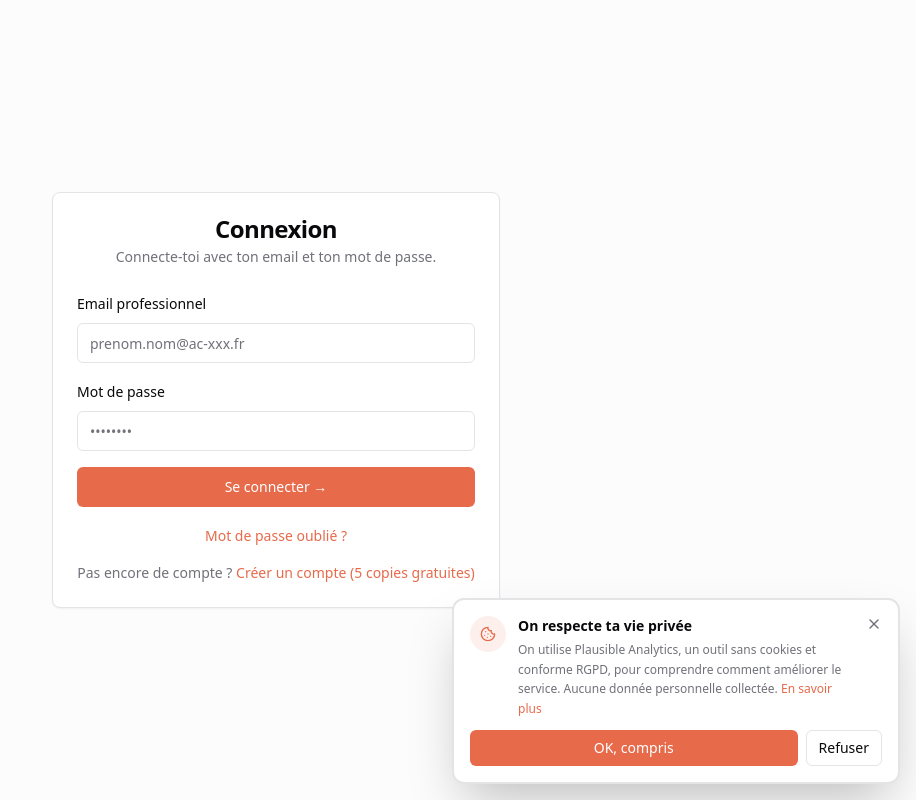
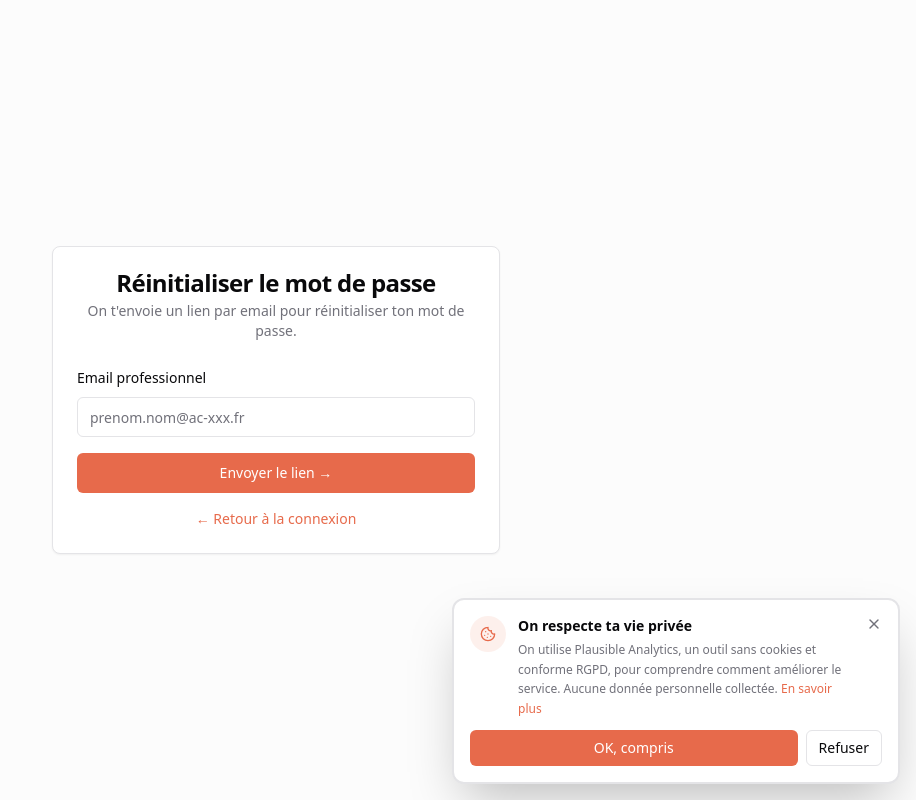
Before and after one commit to baalek666-maker/copie-express-v1, a Next.js app: page /login in a window 1280 px wide. Both pictures are taken after a click on the button "Mot de passe oublié ?". Shown: the whole page, without its empty margins (364-1280 px from the left). Built offline with nearby package versions, Linux system fonts and the light colour scheme.

Commit message:
🔐 Auth v4: fix signup + fix reset password mode
- /api/auth/signup: direct REST to Supabase, auto-login after create
- LoginForm: 'Mot de passe oublié?' switches to reset mode (was broken)
- Reset mode: email field + send button
- killuminatibyohm@gmail.com purged + recreated

```diff
--- a/src/app/login/login-form.tsx
+++ b/src/app/login/login-form.tsx
@@ -2,7 +2,6 @@
 
 import { useState, useEffect } from 'react';
 import { useRouter, useSearchParams } from 'next/navigation';
-import Link from 'next/link';
 import { createBrowserSupabase } from '@/lib/supabase-browser';
 import { Button } from '@/components/ui/button';
 import { Input } from '@/components/ui/input';
@@ -14,7 +13,7 @@ export default function LoginForm() {
   const [password, setPassword] = useState('');
   const [loading, setLoading] = useState(false);
   const [error, setError] = useState<string | null>(null);
-  const [mode, setMode] = useState<'login' | 'signup'>('login');
+  const [mode, setMode] = useState<'login' | 'signup' | 'reset'>('login');
   const [confirmPassword, setConfirmPassword] = useState('');
   const [resetSent, setResetSent] = useState(false);
   const router = useRouter();
@@ -114,10 +113,14 @@ export default function LoginForm() {
     <main className="min-h-screen flex items-center justify-center bg-secondary/30 p-4">
       <Card className="w-full max-w-md">
         <CardHeader className="text-center">
-          <CardTitle>{mode === 'signup' ? 'Créer mon compte' : 'Connexion'}</CardTitle>
+          <CardTitle>
+            {mode === 'signup' ? 'Créer mon compte' : mode === 'reset' ? 'Réinitialiser le mot de passe' : 'Connexion'}
+          </CardTitle>
           <CardDescription>
             {mode === 'signup'
               ? '5 copies gratuites, sans carte bancaire.'
+              : mode === 'reset'
+              ? 'On t\'envoie un lien par email pour réinitialiser ton mot de passe.'
               : 'Connecte-toi avec ton email et ton mot de passe.'}
           </CardDescription>
         </CardHeader>
@@ -132,6 +135,42 @@ export default function LoginForm() {
                 Retour à la connexion
               </Button>
             </div>
+          ) : mode === 'reset' ? (
+            <form onSubmit={handleResetPassword} className="space-y-4">
+              <div className="space-y-2">
+                <Label htmlFor="email">Email professionnel</Label>
+                <Input
+                  id="email"
+                  type="email"
+                  placeholder="prenom.nom@ac-xxx.fr"
+                  value={email}
+                  onChange={(e) => setEmail(e.target.value)}
+                  required
+                  disabled={loading}
+                  autoComplete="email"
+                />
+              </div>
+
+              {error && (
+                <div className="rounded-md bg-destructive/10 border border-destructive/20 p-3 text-sm text-destructive">
+                  {error}
+                </div>
+              )}
+
+              <Button type="submit" className="w-full" disabled={loading}>
+                {loading ? 'Envoi en cours...' : 'Envoyer le lien →'}
+              </Button>
+
+              <p className="text-center text-sm text-muted-foreground">
+                <button
+                  type="button"
+                  onClick={() => setMode('login')}
+                  className="text-primary hover:underline font-medium"
+                >
+                  ← Retour à la connexion
+                </button>
+              </p>
+            </form>
           ) : (
             <form onSubmit={handleSubmit} className="space-y-4">
               <div className="space-y-2">
@@ -195,7 +234,7 @@ export default function LoginForm() {
                 <div className="text-center">
                   <button
                     type="button"
-                    onClick={() => setResetSent(false)}
+                    onClick={() => setMode('reset')}
                     className="text-sm text-primary hover:underline"
                   >
                     Mot de passe oublié ?
```
